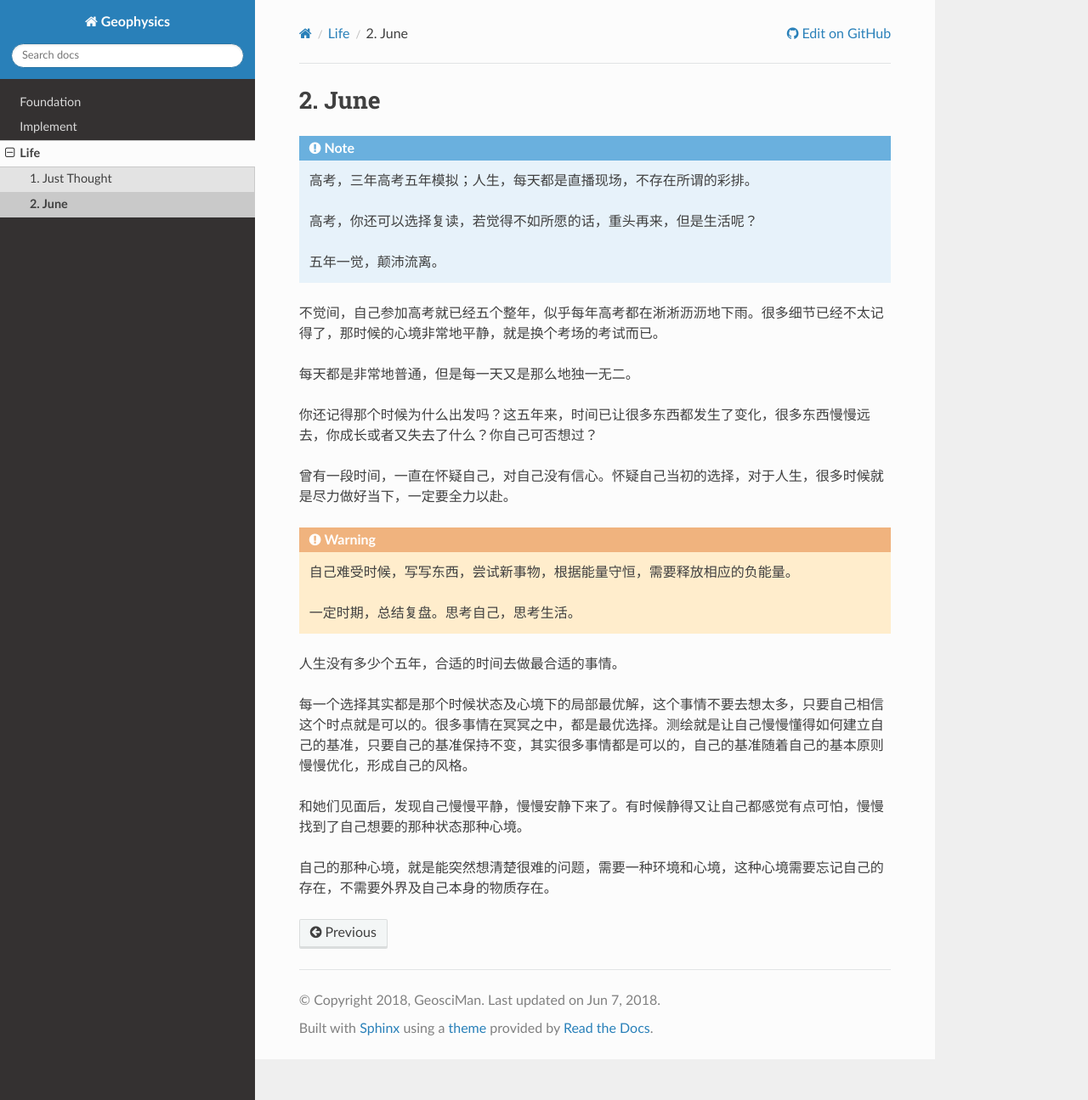
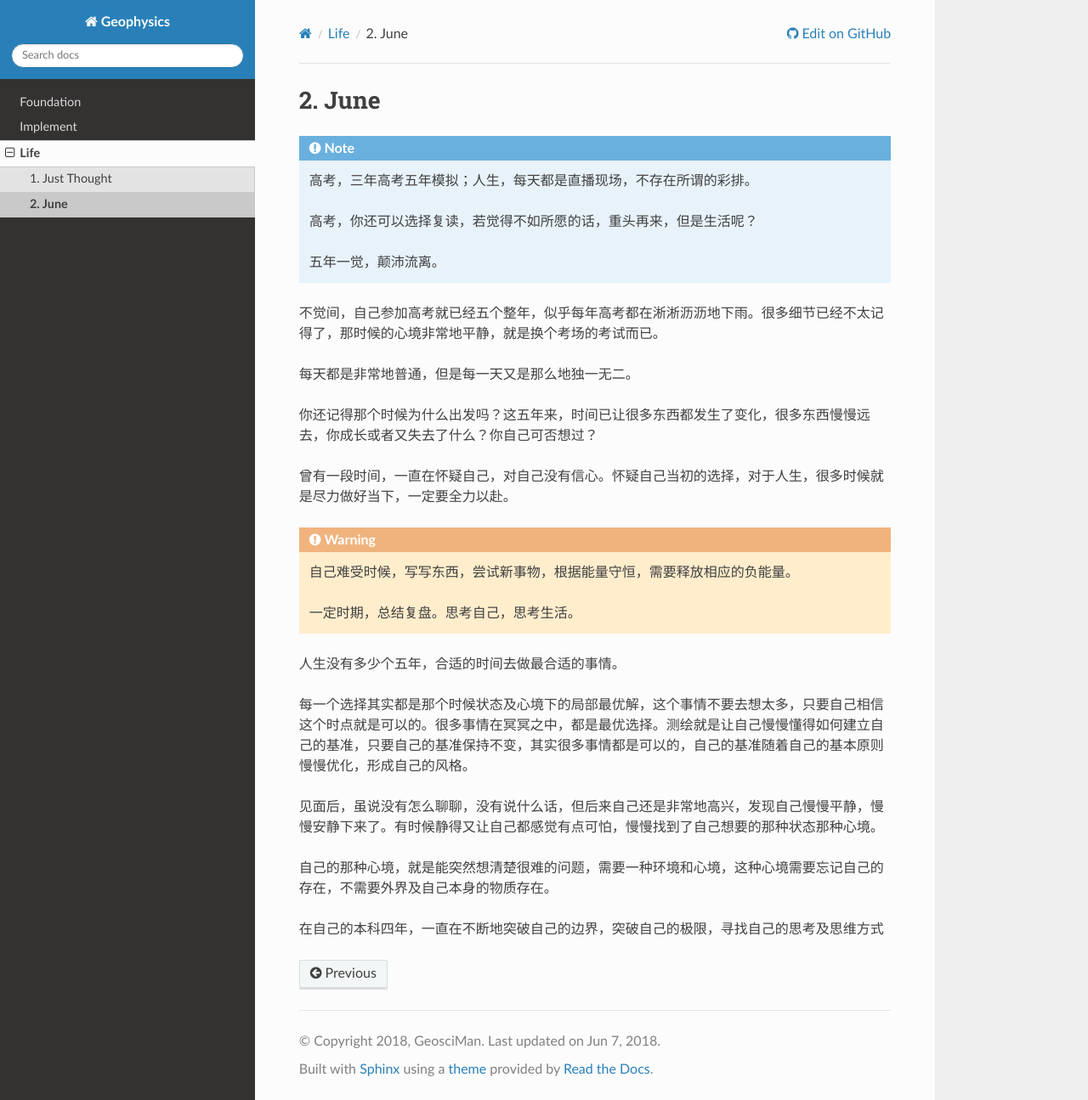
Before and after one commit to geosciman/GeophysicsResearch, a Sphinx documentation site: the page built from source/life/June.rst, in a window 1280 px wide and 1295 px high. Shown: the whole window at 85% size. Built offline with Sphinx 7.4.7 and the Read the Docs theme 2.0.0, drawn with Linux system fonts in a browser that asks for light colours.

Commit message:
update files

```diff
--- a/source/life/June.rst
+++ b/source/life/June.rst
@@ -27,6 +27,8 @@ June
 
 每一个选择其实都是那个时候状态及心境下的局部最优解，这个事情不要去想太多，只要自己相信这个时点就是可以的。很多事情在冥冥之中，都是最优选择。测绘就是让自己慢慢懂得如何建立自己的基准，只要自己的基准保持不变，其实很多事情都是可以的，自己的基准随着自己的基本原则慢慢优化，形成自己的风格。
 
-和她们见面后，发现自己慢慢平静，慢慢安静下来了。有时候静得又让自己都感觉有点可怕，慢慢找到了自己想要的那种状态那种心境。
+见面后，虽说没有怎么聊聊，没有说什么话，但后来自己还是非常地高兴，发现自己慢慢平静，慢慢安静下来了。有时候静得又让自己都感觉有点可怕，慢慢找到了自己想要的那种状态那种心境。
 
 自己的那种心境，就是能突然想清楚很难的问题，需要一种环境和心境，这种心境需要忘记自己的存在，不需要外界及自己本身的物质存在。
+
+在自己的本科四年，一直在不断地突破自己的边界，突破自己的极限，寻找自己的思考及思维方式
```
